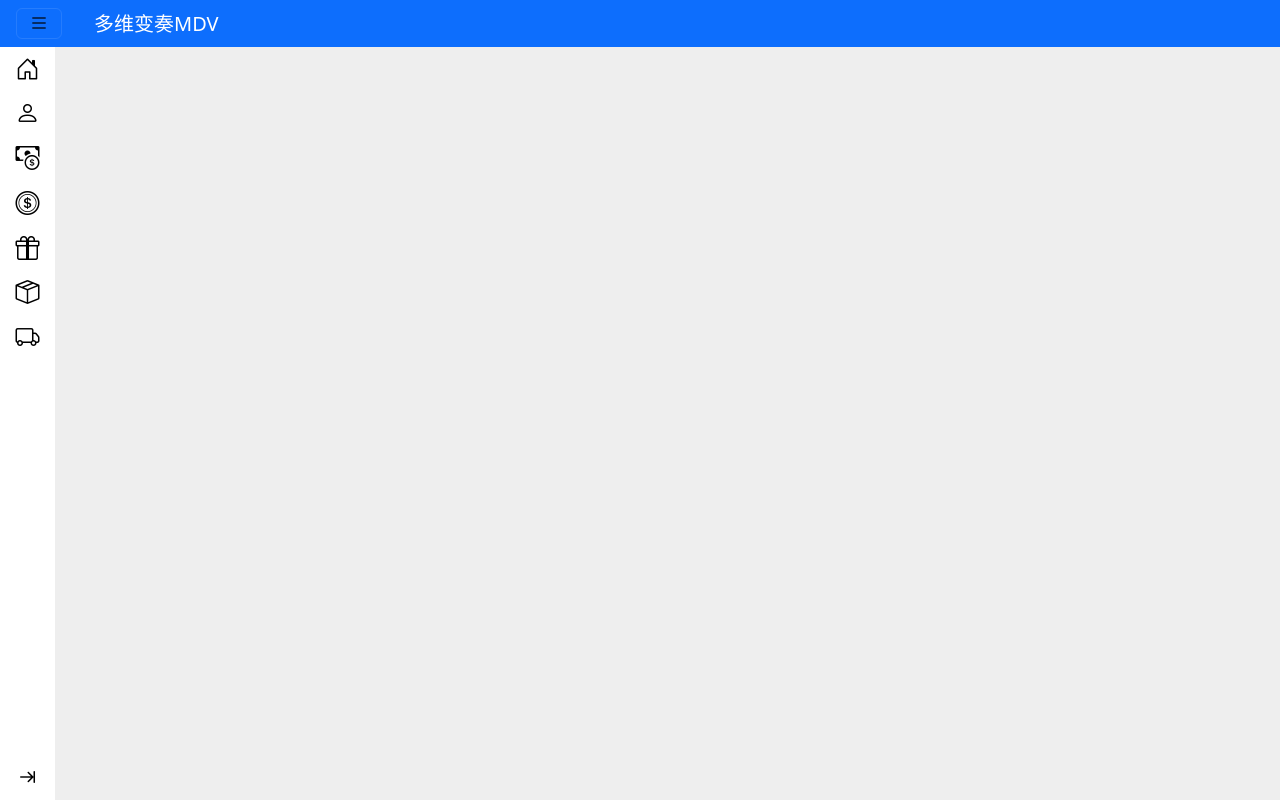
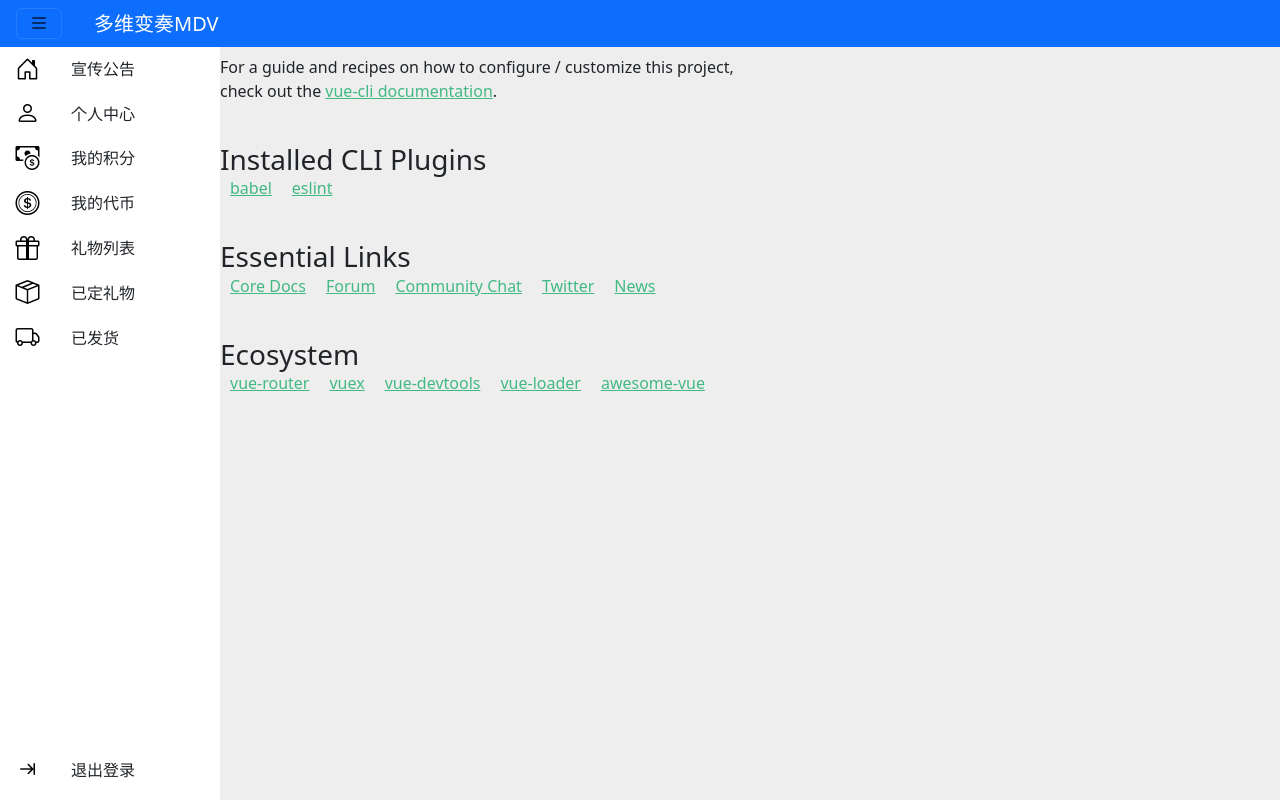
Before and after one commit to odige/mdvnewpage, a Vue app: page / in a window 1280 px wide. Built offline with nearby package versions, Linux system fonts and the light colour scheme.

Commit message:
fix更改侧边栏样式

```diff
--- a/src/App.vue
+++ b/src/App.vue
@@ -3,7 +3,7 @@
     <nav class="navbar navbar-dark bg-primary bg-body-tertiary sticky-top bg-primary-border-subtle">
       <div>
 
-        <button class="navbar-toggler mx-3" type="button" data-bs-toggle="offcanvas" data-bs-target="#offcanvasNavbar"
+        <button class="navbar-toggler mx-3 a" type="button" data-bs-toggle="offcanvas" data-bs-target="#offcanvasNavbar"
           aria-controls="offcanvasNavbar">
           <i class="bi bi-list"></i>
         </button>
@@ -45,46 +45,53 @@
         </div>
       </div>
     </nav>
+
+    <div class="bottm d-flex flex-row">
       <div class="side  d-flex flex-column">
         <div class="box d-flex flex-row">
           <h4 class="text-center icon my-2"><i class="bi bi-house-door"></i></h4>
-        <p class="text my-auto">宣传公告</p>
+          <p class="text my-auto ps-3">宣传公告</p>
         </div>
         <div class="box d-flex flex-row">
           <h4 class="text-center icon my-2"><i class="bi bi-person"></i></h4>
-        <p class="text my-auto">个人中心</p>
+          <p class="text my-auto ps-3">个人中心</p>
         </div>
         <div class="box d-flex flex-row">
           <h4 class="text-center icon my-2"><i class="bi bi-cash-coin"></i></h4>
-        <p class="text my-auto">我的积分</p>
+          <p class="text my-auto ps-3">我的积分</p>
         </div>
         <div class="box d-flex flex-row">
           <h4 class="text-center icon my-2"><i class="bi bi-coin"></i></h4>
-        <p class="text my-auto">我的代币</p>
+          <p class="text my-auto ps-3">我的代币</p>
         </div>
         <div class="box d-flex flex-row">
           <h4 class="text-center icon my-2"><i class="bi bi-gift"></i></h4>
-        <p class="text my-auto">礼物列表</p>
+          <p class="text my-auto ps-3">礼物列表</p>
         </div>
         <div class="box d-flex flex-row">
           <h4 class="text-center icon my-2"><i class="bi bi-box-seam"></i></h4>
-        <p class="text my-auto">已定礼物</p>
+          <p class="text my-auto ps-3">已定礼物</p>
         </div>
         <div class="box d-flex flex-row">
           <h4 class="text-center icon my-2"><i class="bi bi-truck"></i></h4>
-        <p class="text my-auto">已发货</p>
+          <p class="text my-auto ps-3">已发货</p>
         </div>
-      <div class="box d-flex flex-row mt-auto">
-        <h4 class="text-center icon my-2"><i class="bi bi-indent"></i></h4>
-        <p class="text my-auto">退出登录</p>
+        <div class="box d-flex flex-row mt-auto ">
+          <h4 class="text-center icon my-3"><i class="bi bi-indent"></i></h4>
+          <p class="text my-auto ps-3">退出登录</p>
         </div>
       </div>
+      <router-view></router-view>
+    </div>
+
+
+
 
   </div>
 </template>
 
 <script>
-
+// import { _push } from "@/scripts/page";
 export default {
   name: 'App',
   components: {
@@ -95,48 +102,48 @@ export default {
 
 <style>
 @import url("https://cdn.jsdelivr.net/npm/bootstrap-icons@1.10.0/font/bootstrap-icons.css");
+
 #app {
   height: 100vh;
   background-color: #eeeeee;
 }
-i{
+
+i {
   color: #000000;
 }
-
+.bottm{
+  height: calc(100% - 46.5px);
+}
 .side {
-  height: calc(100% - 46.5px);
-  width: 55px;
+  height: 100%;
+  width: 220px;
   background-color: #ffffff;
   left: 50px;
   transition: all 0.2s;
 }
-.side>.box>.icon{
+
+.side>.box>.icon {
   width: 55px;
 }
-.side>.box>.text{
-  width: 0px;
-  opacity:0;
-  transition: all 0.2s;
+
+.row {
+  background-color: #fff;
+  width: 100%;
+  --bs-gutter-x:0;
 }
-.side>.box>p{
-  white-space: nowrap;
-  text-overflow : clip;
+
+.side>.box:hover {
+  background-color: #e9f2f9;
+  color: #40a9ff;
+}
+
+.side>.box:hover>.icon>i:nth-child(n) {
+  color: #40a9ff;
+}
+
+.a {
+  border: none;
 }
 
 
-.side:hover {
-  width:220px
-}
-.side:hover>.box>.text:nth-child(n){
-  width: 165px;
-  opacity:1;
-}
-
-.side>.box:hover{
-  background-color: #e9f2f9;
-  color: #40a9ff;
-}
-.side>.box:hover>.icon>i:nth-child(n){
-  color: #40a9ff;
-}
 </style>
```
Lines whose indentation alone changed are shown as unchanged.
